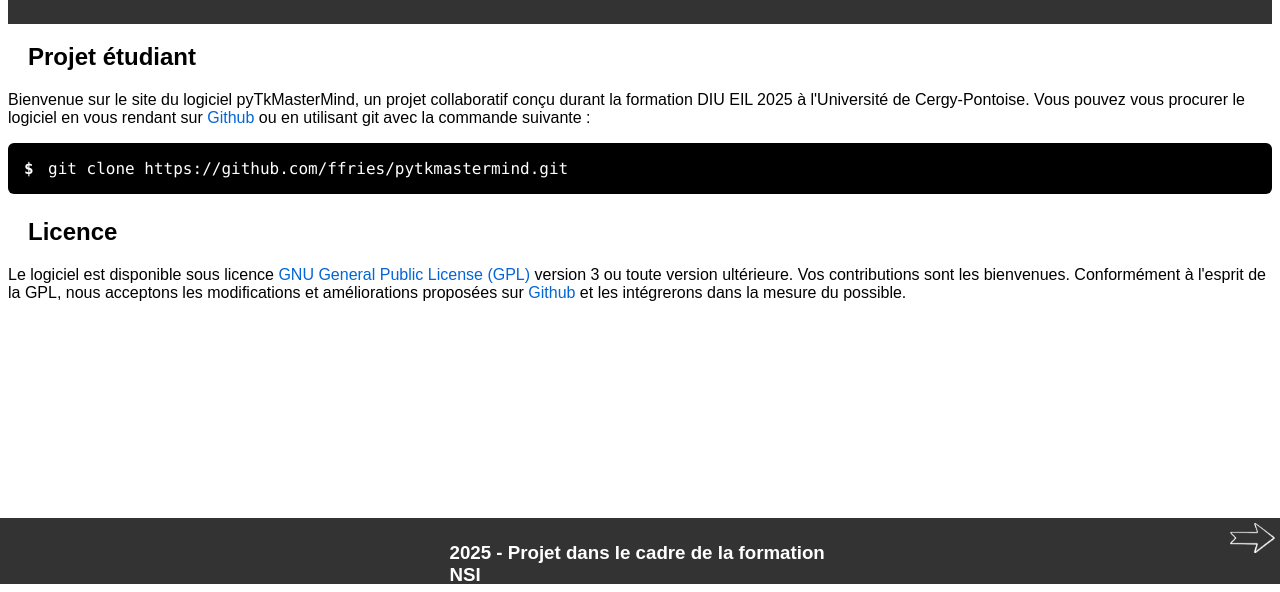
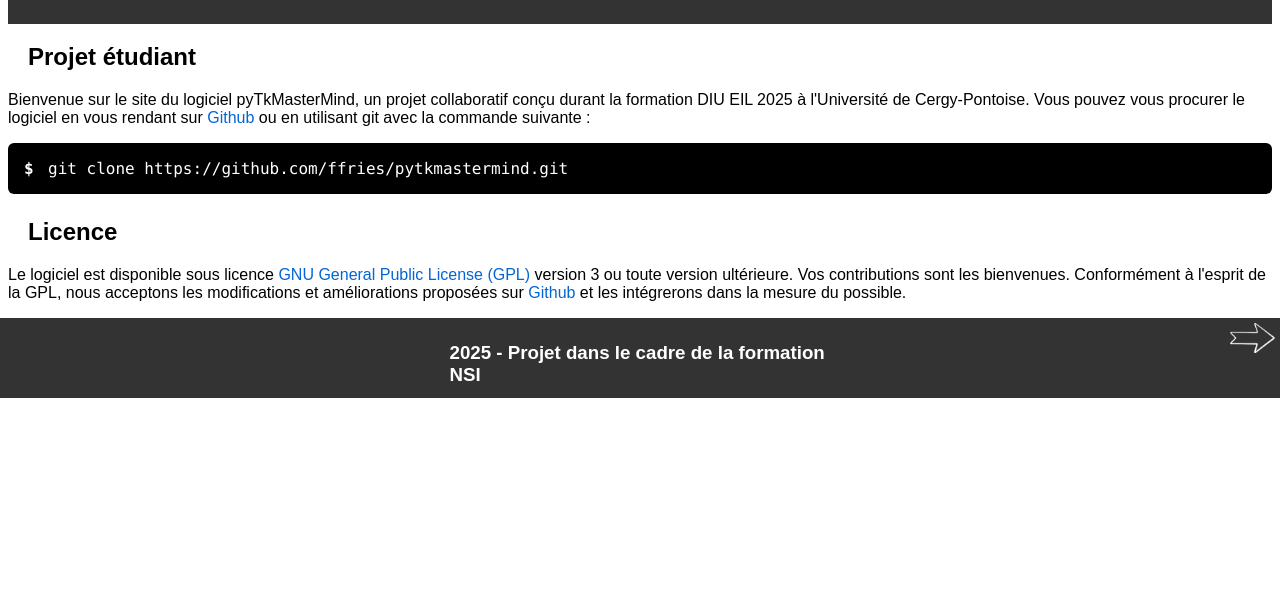
Before and after one commit to ffries/pytkmastermind, a plain HTML site: page docs/index.html in a window 1280 px wide. Shown: the part 216-808 px from the top of the page. Drawn offline with Linux system fonts and the light colour scheme.

Commit message:
Modification du footer pour qu'il défile avec le texte.

```diff
--- a/docs/styles.css
+++ b/docs/styles.css
@@ -20,15 +20,14 @@ header {
 /*Gestion du pied de page et de ce qu'il contient */
 footer{
   display: grid;
-  height : 7%;
+  height : 70px;
   grid-template-columns: 30% 30% 30%;
   align-items: start;
   justify-content: space-between;
   background-color: #333;
   color: white;
   padding: 5px;
-  position:absolute;
-  bottom:0;
+  position: absolute;
   left:0;
   right:0;
 }
```
